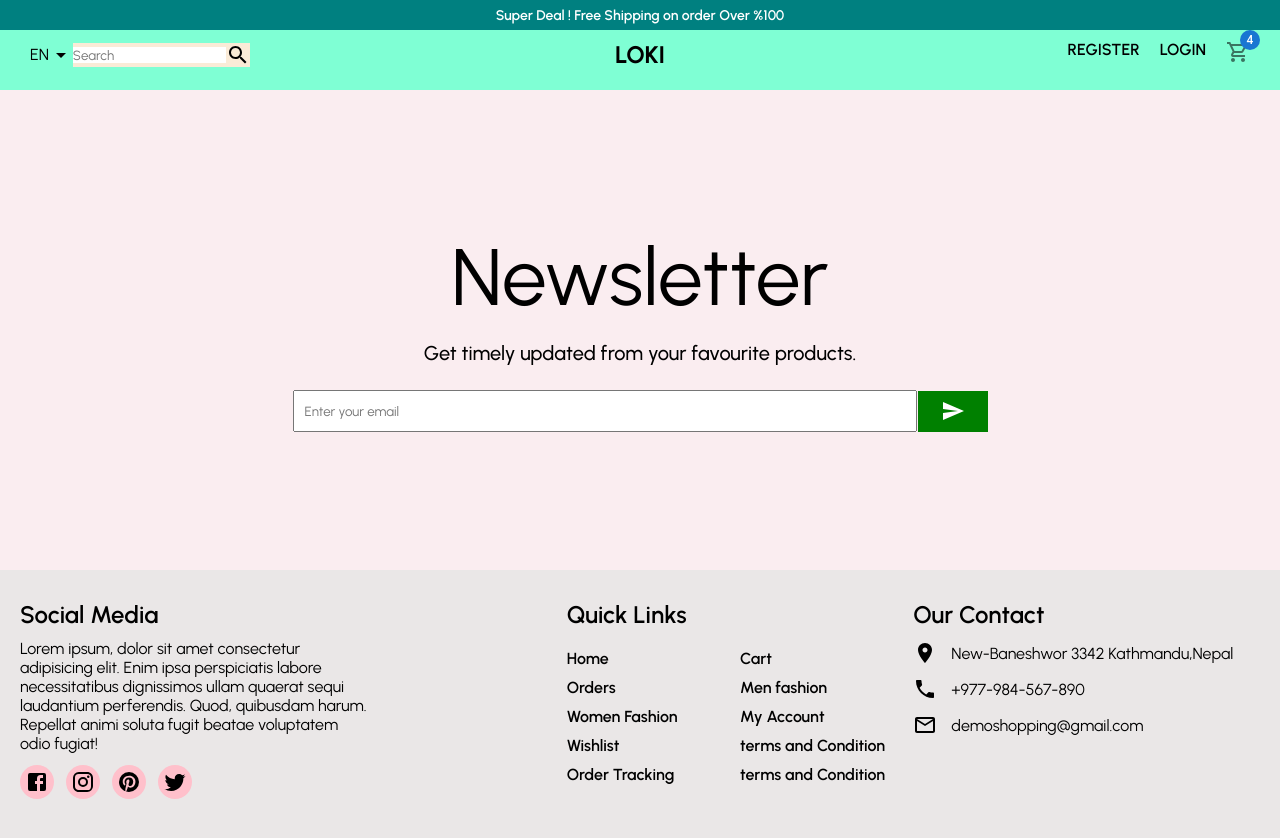
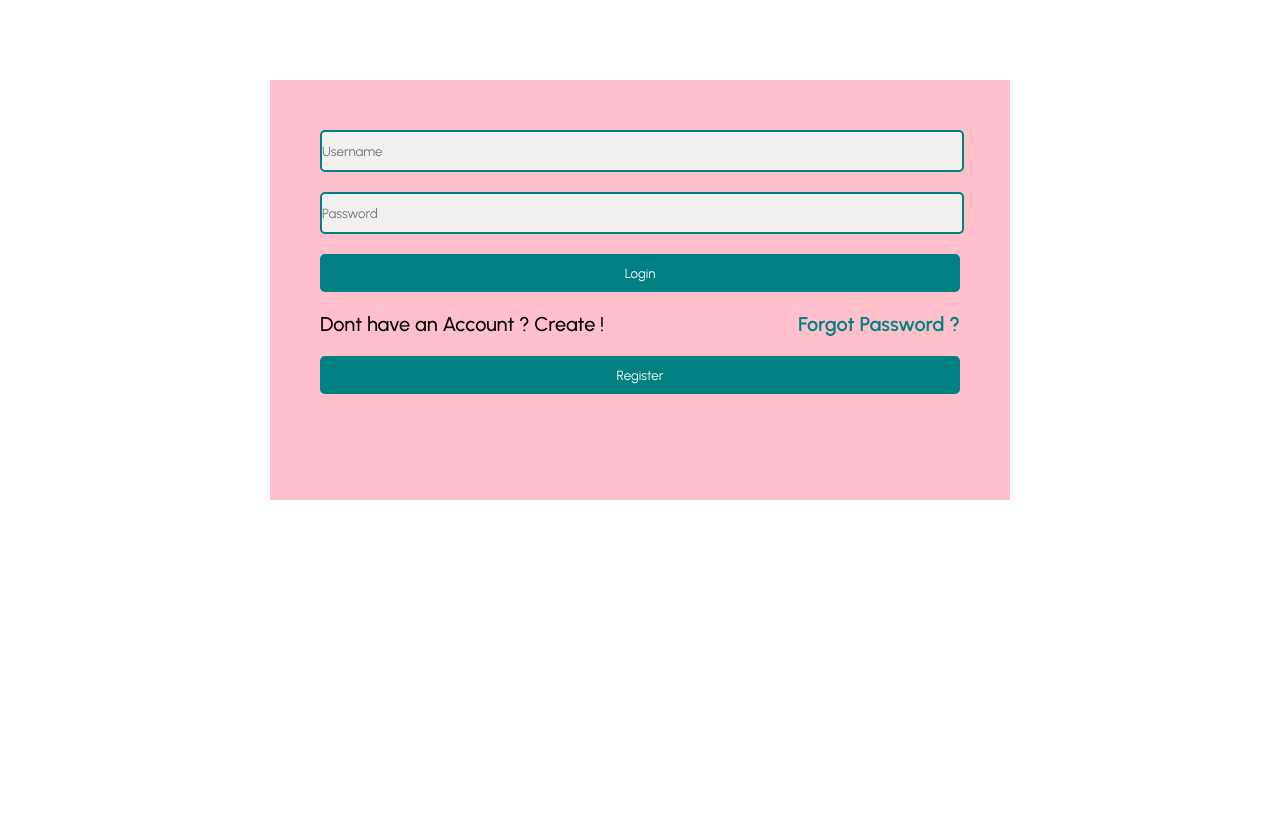
Before and after one commit to lokichaulagain/mern-ecommerce02, a React (Create React App) app in the folder client/: page / in a window 1280 px wide. Shown: the top 838 px of the page. After the commit the page ends 800 px from the top, so only its background shows below. Built offline with nearby package versions, Linux system fonts and the light colour scheme.

Commit message:
loginPage

```diff
--- a/client/src/App.js
+++ b/client/src/App.js
@@ -1,11 +1,13 @@
 // import Home from "./pages/home/Home";
-import SingleProduct from "./pages/singleProduct/SingleProduct";
+// import SingleProduct from "./pages/singleProduct/SingleProduct";
+import Login from "./pages/login/Login";
 
 function App() {
   return (
     <div className="App">
       {/* <Home /> */}
-      <SingleProduct />
+      {/* <SingleProduct /> */}
+      <Login/>
     </div>
   );
 }
--- /dev/null
+++ b/client/src/pages/login/Login.js
@@ -0,0 +1,27 @@
+import React from 'react'
+import "./login.scss"
+
+function Login() {
+    return (
+        <div className='loginCon'>
+            <div className="loginWrapper">
+                <input className='usernameInput' type="text" placeholder="Username " />
+                <input className='usernameInput' type="password" placeholder="Password" />
+                <button className='loginBut'>Login</button>
+
+                <div className="createAccAndForgotRow">
+                    <span className='dontHaveAcc'>Dont have an Account ? Create !</span>
+                    <span className='forgotPassword'>Forgot Password ?</span>
+
+                </div>
+
+                <button className='loginBut'>Register</button>
+
+
+            </div>
+
+        </div>
+    )
+}
+
+export default Login
--- /dev/null
+++ b/client/src/pages/login/login.scss
@@ -0,0 +1,58 @@
+.loginCon{
+    display: flex;
+    align-items: center;
+    justify-content: center;
+
+    .loginWrapper{
+        padding: 50px;
+        margin-top: 80px;
+        width: 50vw;
+        height:40vh;
+        background-color: pink;
+        display: flex;
+        flex-direction: column;
+
+        .usernameInput{
+            height: 38px;
+            width: 100%;
+            margin-bottom: 20px;
+            border-radius: 5px;
+            background-color: rgb(243, 240, 240);
+            border: none;
+            outline: none;
+            border:2px solid teal
+
+        }
+        .loginBut{
+            height: 38px;
+            width: 100%;
+            margin-bottom: 20px;
+            border-radius: 5px;
+            background-color: teal;
+            border: none;
+            color: white;
+
+        }
+
+        .createAccAndForgotRow{
+            display: flex;
+            justify-content: space-between;
+            margin-bottom: 20px;
+            .dontHaveAcc{
+                font-size: 20px;
+                font-weight: 500;
+
+            }
+            .forgotPassword{
+                font-size: 20px;
+                font-weight: 600;
+                color: teal;
+            }
+
+        }
+
+
+
+    }
+
+}
--- a/client/src/pages/singleProduct/SingleProduct.js
+++ b/client/src/pages/singleProduct/SingleProduct.js
@@ -4,14 +4,78 @@ import Announcement from "../../components/announcement/Announcement"
 import Navbar from "../../components/navbar/Navbar"
 import Newsletter from "../../components/newsLetter/NewsLetter"
 import Footer from '../../components/footer/Footer'
+import RemoveIcon from '@mui/icons-material/Remove';
+import AddIcon from '@mui/icons-material/Add';
 
 function SingleProduct() {
     return (
         <div className="singleProductCon">
             <Announcement />
             <Navbar />
+
+            <div className="singleProductConWrapper">
+                <div className="singleProductImgCon">Image</div>
+                <div className="singleProductInfoCon">
+                    <span className="singleProductInfoTitle">Denim Jumpsuit</span>
+                    <span className="singleProductInfoSubTitle">Lorem, ipsum dolor sit amet consectetur adipisicing elit. Aliquam neque assumenda et repellat ducimus necessitatibus magni, iste, nihil sit sequi debitis? Quos corporis sequi iusto architecto iste, velit blanditiis! Cumque.
+
+                    </span>
+
+                    <span className="singleProductPrice">$300</span>
+
+                    <div className="colorAndSizeRow">
+                        <span className="chooseColor">Color</span>
+                        <div className='circularColorChooseDisk red'></div>
+                        <div className='circularColorChooseDisk blue'></div>
+                        <div className='circularColorChooseDisk  black'></div>
+                        <div className='circularColorChooseDisk grey'></div>
+                        <div className='circularColorChooseDisk  green'></div>
+                        <div className='circularColorChooseDisk orange'></div>
+                    </div>
+
+                    <div className="sizeChooseRow">
+                        <span className="selectSize">Size</span>
+
+                        <select className='selectSize'>
+                            <option value="">S</option>
+                            <option value="">M</option>
+                            <option value="">L</option>
+                            <option value="">XL</option>
+                            <option value="">XXL</option>
+                            <option value="">XXXL</option>
+                        </select>
+
+                    </div>
+
+
+                    <div className="quantityIncDecAndCartRow">
+                        <div className="quantityIncDec">
+                            <RemoveIcon/>
+                            <AddIcon/>
+
+
+
+                        </div>
+
+                    </div>
+
+                </div>
+
+            </div>
+
+
+
+
+
+
+
+
+
+
+
+
             <Newsletter />
-            <Footer/>
+            <Footer />
 
         </div>
     )
--- a/client/src/pages/singleProduct/singleProduct.scss
+++ b/client/src/pages/singleProduct/singleProduct.scss
@@ -0,0 +1,53 @@
+.singleProductCon {
+    .singleProductConWrapper {
+        display: flex;
+        // flex-direction: column;
+        justify-content: space-between;
+
+        .singleProductImgCon {
+            flex: 1;
+        }
+        .singleProductInfoCon {
+            flex: 1;
+            display: flex;
+            flex-direction: column;
+
+            .colorAndSizeRow {
+                display: flex;
+                align-items: center;
+                .circularColorChooseDisk {
+                    height: 20px;
+                    width: 20px;
+                    border-radius: 50%;
+                    margin-right: 10px;
+                }
+                .red {
+                    background-color: red;
+                }
+                .blue {
+                    background-color: blue;
+                }
+                .black {
+                    background-color: black;
+                }
+                .grey {
+                    background-color: grey;
+                }
+                .green {
+                    background-color: green;
+                }
+                .orange {
+                    background-color: orange;
+                }
+            }
+
+            .sizeChooseRow{
+                .selectSize{
+                    height: 25px;
+                    width: 80px;
+
+                }
+            }
+        }
+    }
+}
```
Also changed, not shown: client/src/components/footer/Footer.js (+0 -13 lines).
